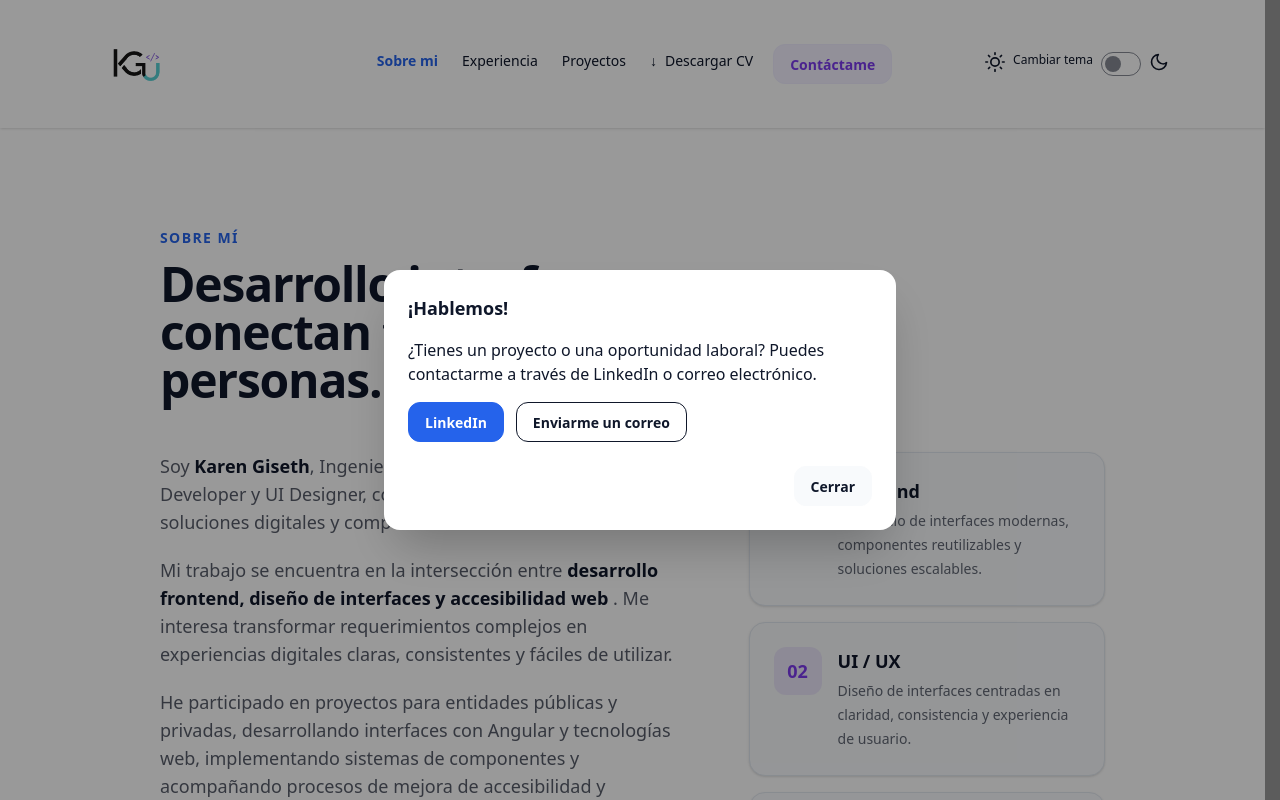
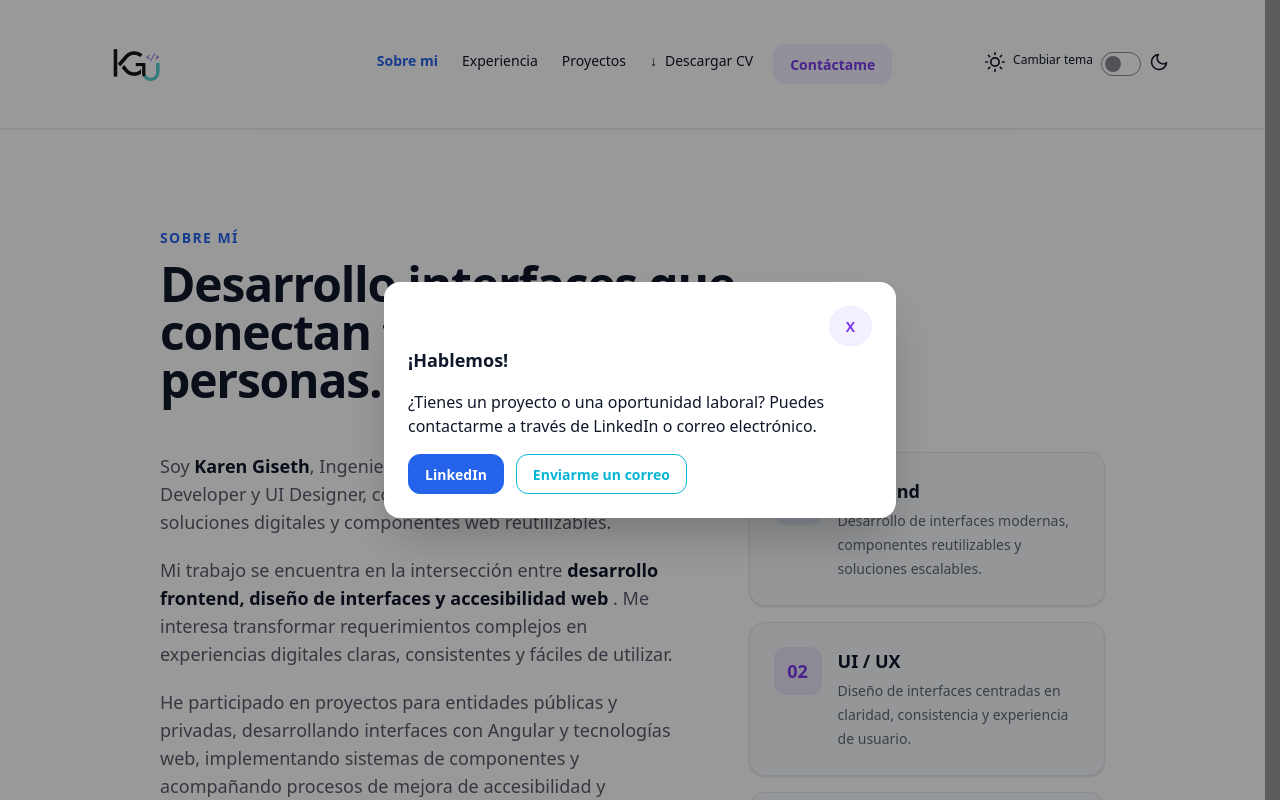
Before and after one commit to karengiseth23/portafolio, an Angular app: page /aboutMe in a window 1280 px wide. Both pictures are taken after a click on the button "Contáctame". Shown: the top 800 px of the page. Built offline with nearby package versions, Linux system fonts and the light colour scheme.

Commit message:
Se arregla modal

```diff
--- a/src/app/components/modal-contacto/modal-contacto.html
+++ b/src/app/components/modal-contacto/modal-contacto.html
@@ -4,6 +4,16 @@
   [open]="mostrar">
 
   <div class="modal-box">
+       <div class="modal-action mt-0">
+
+      <button
+        type="button"
+        class="btn rounded-full  btn-soft btn-secondary"
+        (click)="cerrarModal()">
+        X
+      </button>
+
+    </div>
 
     <h1 class="text-lg font-bold">
       ¡Hablemos!
@@ -26,23 +36,11 @@
 
       <a
         href="mailto:karen2389@live.com"
-        class="btn btn-outline">
+        class="btn btn-outline btn-accent">
         Enviarme un correo
       </a>
 
     </div>
-
-    <div class="modal-action">
-
-      <button
-        type="button"
-        class="btn"
-        (click)="cerrarModal()">
-        Cerrar
-      </button>
-
-    </div>
-
   </div>
 
 </dialog>
```
